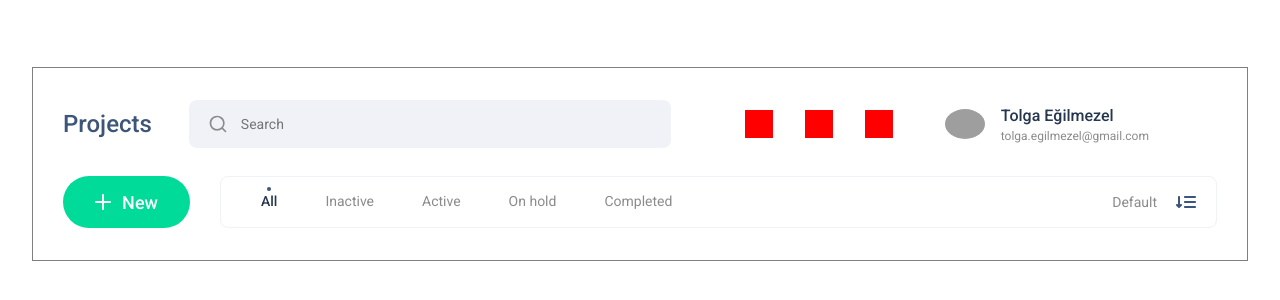
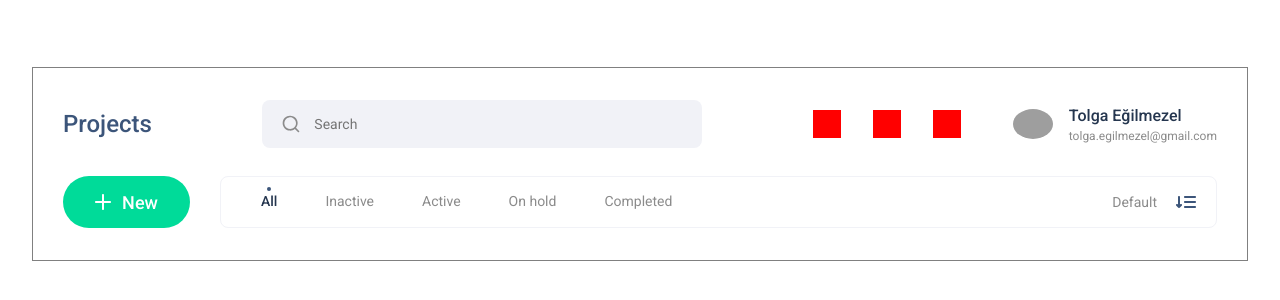
Before and after one commit to ilkerdurmaz/vue-pms-project, a Vue app: page / in a window 1280 px wide. Shown: the part 236-536 px from the top of the page. Built offline with nearby package versions, Linux system fonts and the light colour scheme; grey boxes are pictures that could not be loaded.

Commit message:
header bug fixed

```diff
--- a/src/components/FilterTabs/FilterTabs.vue
+++ b/src/components/FilterTabs/FilterTabs.vue
@@ -33,6 +33,10 @@ function selectTab(value) {
 
 	return;
 }
+
+function sortClick() {
+	console.log("sort button clicked");
+}
 </script>
 
 <template>
@@ -46,7 +50,7 @@ function selectTab(value) {
 				@click="selectTab(title.name)"
 			/>
 		</div>
-		<SortGroup />
+		<SortGroup @sortClick="sortClick" />
 	</div>
 </template>
 
--- a/src/components/Header/Header.vue
+++ b/src/components/Header/Header.vue
@@ -11,7 +11,9 @@ function plusButtonClick() {
 <template>
 	<div class="header_container">
 		<div class="header_top">
-			<h1 class="header_title">Projects</h1>
+			<div>
+				<h1 class="header_title">Projects</h1>
+			</div>
 			<SearchBar />
 			<div class="header_top_right">
 				<div class="icons_container">
@@ -45,6 +47,7 @@ function plusButtonClick() {
 .header_top {
 	display: flex;
 	align-items: center;
+	justify-content: space-between;
 }
 .header_title {
 	margin: 0;
@@ -61,7 +64,6 @@ function plusButtonClick() {
 .header_top_right {
 	display: flex;
 	justify-content: center;
-	margin-left: auto;
 }
 
 .icons_container {
--- a/src/components/Header/ProfileDetails.vue
+++ b/src/components/Header/ProfileDetails.vue
@@ -15,7 +15,7 @@
 	display: flex;
 	align-items: center;
 	gap: 1rem;
-	margin: 0 4.25rem 0 3.25rem;
+	margin: 0 0 0 3.25rem;
 	img {
 		border-radius: 50%;
 		width: 40px;
--- a/src/components/Header/SearchBar.vue
+++ b/src/components/Header/SearchBar.vue
@@ -24,10 +24,10 @@
 	align-items: center;
 	background: #f1f2f7;
 	border-radius: 8px;
-	width: 442px;
 	height: 3rem;
 	padding: 0 20px;
-	margin: 0 auto;
+	width: 400px;
+	margin: 0 2rem;
 	svg {
 		margin: 14px 12px 14px 0;
 	}
```
Also changed, not shown: src/components/FilterTabs/SortGroup.vue (+7 -1 lines).
